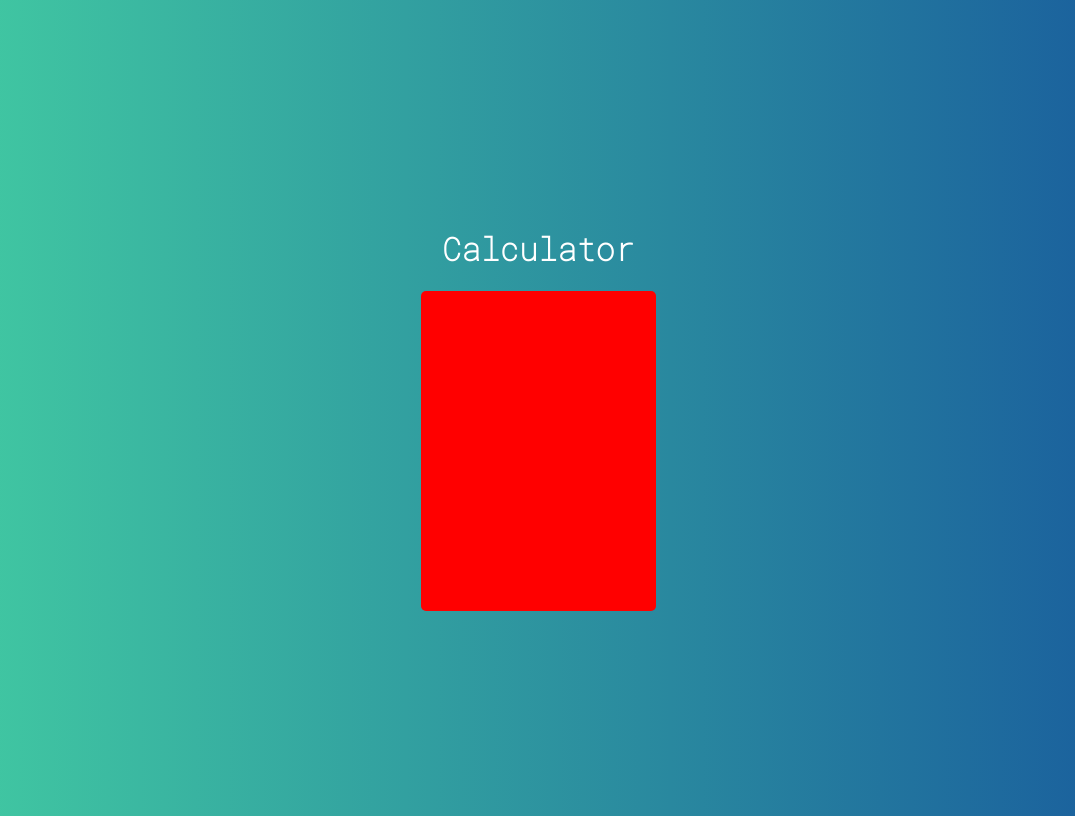
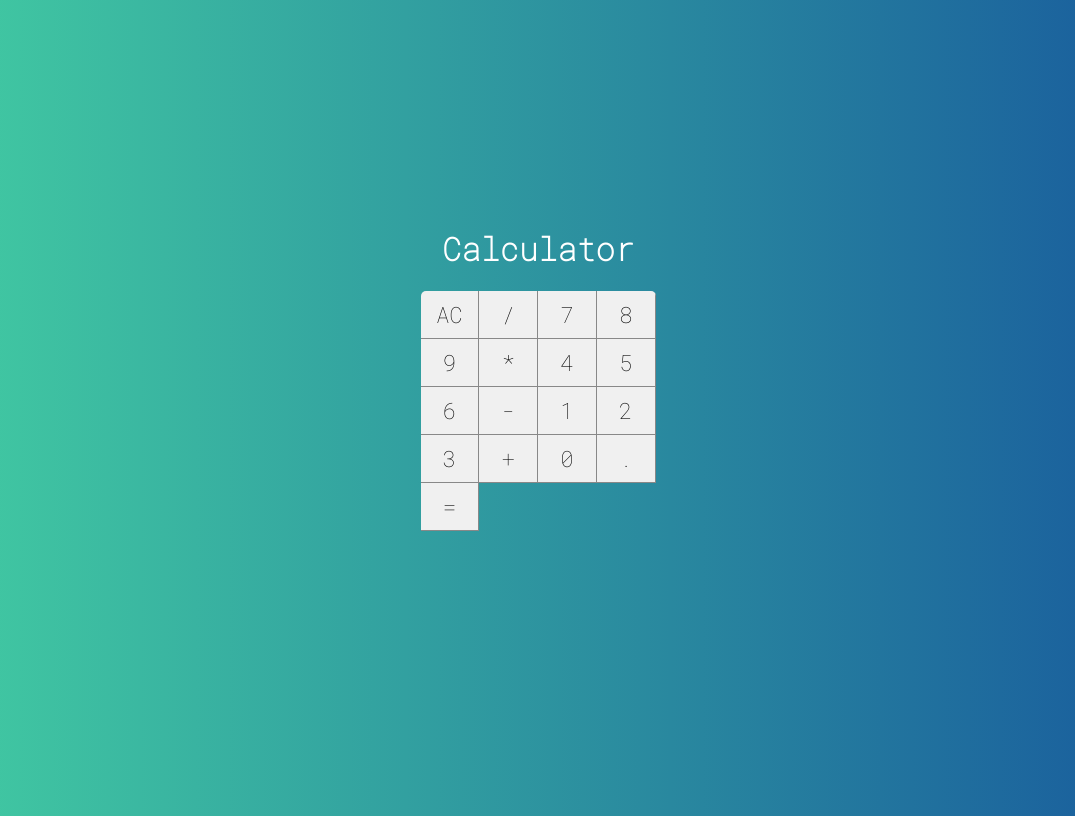
Before and after one commit to abraojr/Calculator-React, a React (Create React App) app: page / in a window 1280 px wide. Shown: the whole page, without its empty margins (102-1177 px from the left). Built offline with nearby package versions, Linux system fonts and the light colour scheme.

Commit message:
Button component #01: button layout created

```diff
--- /dev/null
+++ b/src/components/Button.css
@@ -0,0 +1,13 @@
+:root {
+    --bg-button: #f0f0f0;
+    --border-button: solid 1px #888;
+}
+
+.button {
+    font-size: 1.4em;
+    background-color: var(--bg-button);
+    border: none;
+    border-right: var(--border-button);
+    border-bottom: var(--border-button);
+    outline: none;
+}
--- /dev/null
+++ b/src/components/Button.jsx
@@ -0,0 +1,5 @@
+import React from 'react';
+import './Button.css';
+
+export default props =>
+    <button className="button">{props.label}</button>
--- a/src/main/Calculator.css
+++ b/src/main/Calculator.css
@@ -3,5 +3,7 @@
     width: 235px;
     border-radius: 5px;
     overflow: hidden;
-    background-color: red; /* temporary */
+    display: grid;
+    grid-template-columns: repeat(4,25%);
+    grid-template-rows: 48px 48px 48px 48px 48px;
 }
--- a/src/main/Calculator.jsx
+++ b/src/main/Calculator.jsx
@@ -1,11 +1,28 @@
 import React, { Component } from 'react';
 import './Calculator.css';
+import Button from '../components/Button';
 
 export default class Calculator extends Component {
     render() {
         return (
             <div className="calculator">
-
+                <Button label="AC" />
+                <Button label="/" />
+                <Button label="7" />
+                <Button label="8" />
+                <Button label="9" />
+                <Button label="*" />
+                <Button label="4" />
+                <Button label="5" />
+                <Button label="6" />
+                <Button label="-" />
+                <Button label="1" />
+                <Button label="2" />
+                <Button label="3" />
+                <Button label="+" />
+                <Button label="0" />
+                <Button label="." />
+                <Button label="=" />
             </div>
         )
     }
```
